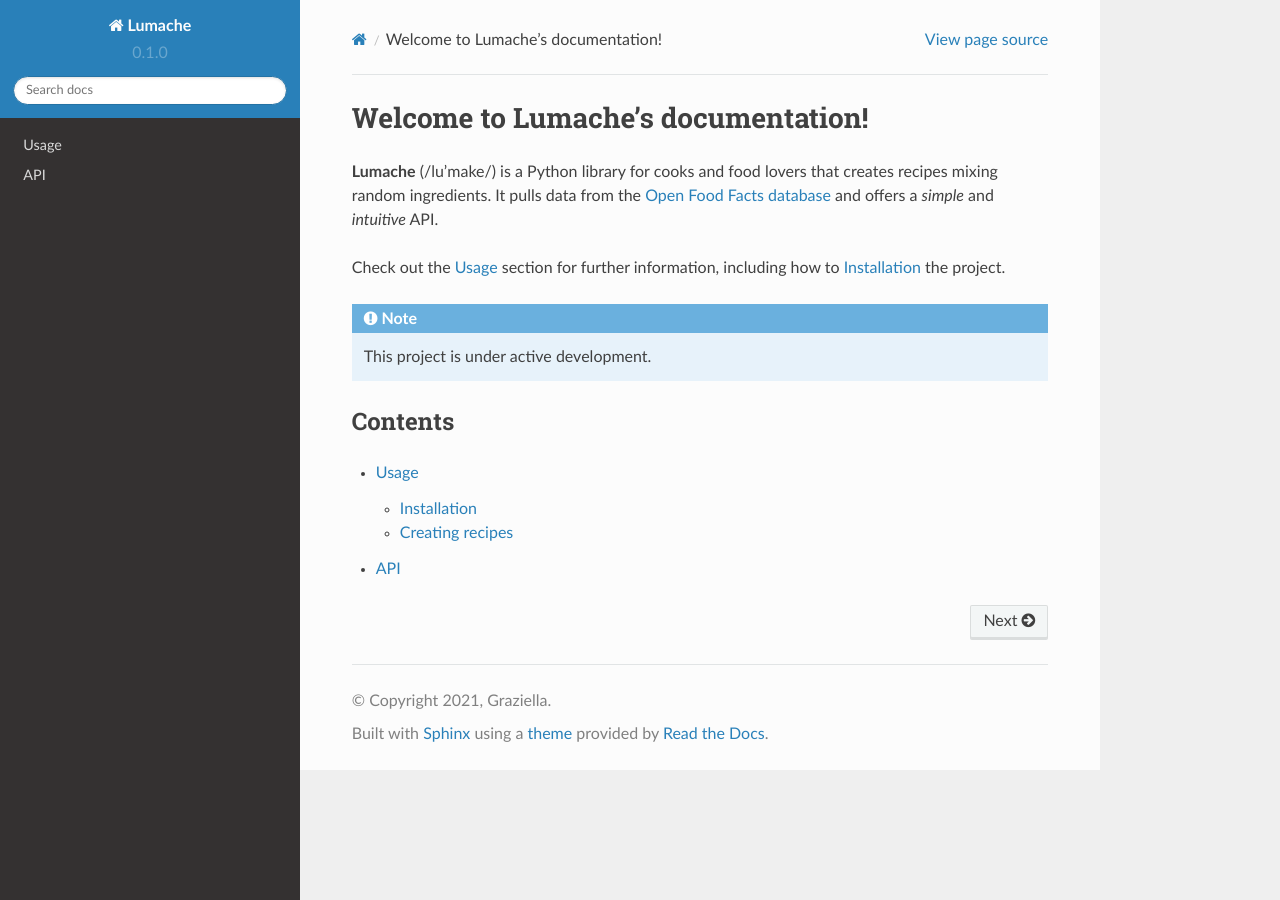
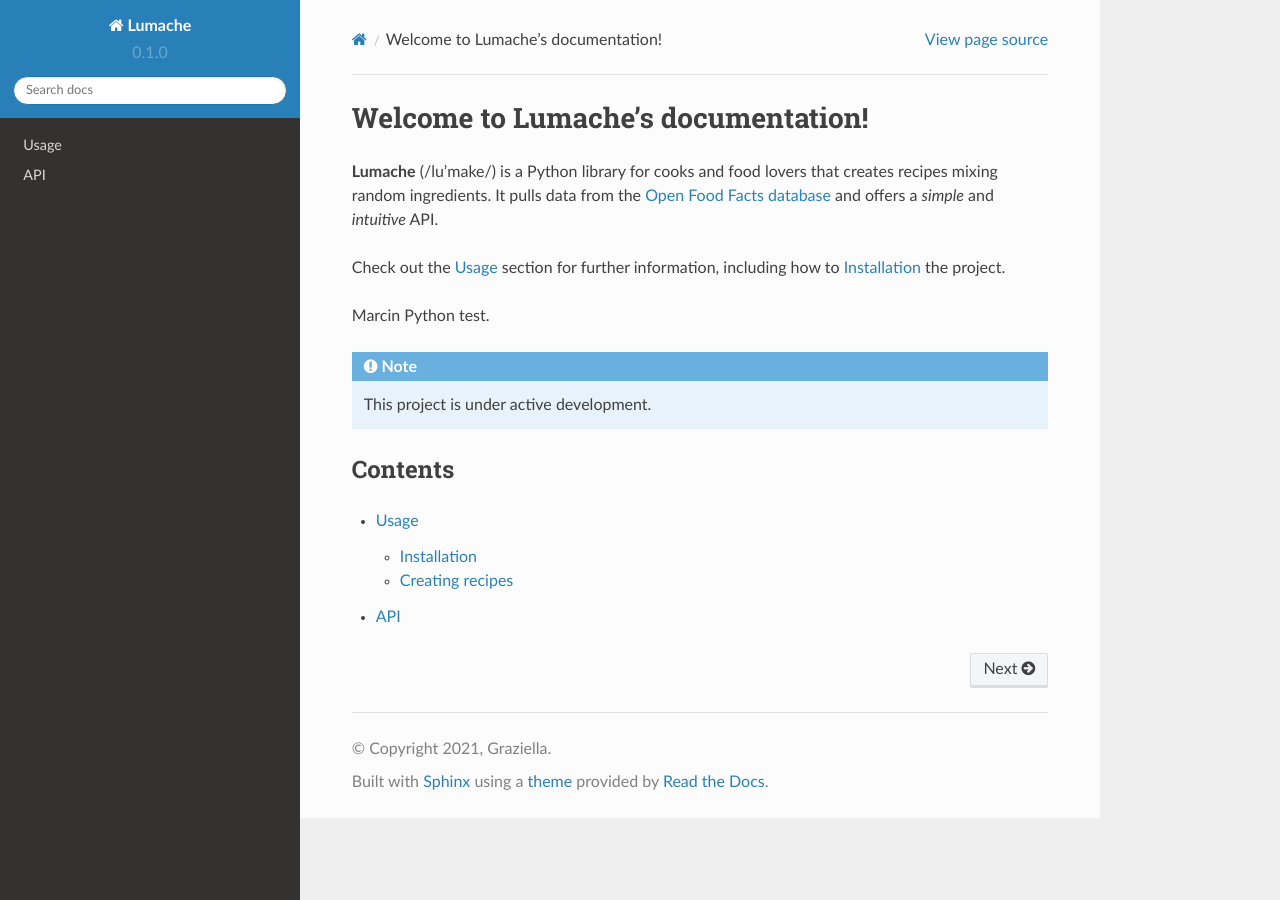
Before and after one commit to MarcinSZN/pyth-netdevops, a Sphinx documentation site: the page built from docs/source/index.rst, in a window 1280 px wide. Built offline with Sphinx 7.4.7 and the Read the Docs theme 2.0.0, drawn with Linux system fonts in a browser that asks for light colours.

Commit message:
Update index.rst Marcin test
Test update Marcin

```diff
--- a/docs/source/index.rst
+++ b/docs/source/index.rst
@@ -8,6 +8,8 @@ and offers a *simple* and *intuitive* API.
 
 Check out the :doc:`usage` section for further information, including
 how to :ref:`installation` the project.
+
+Marcin Python test.
 
 .. note::
 
```
